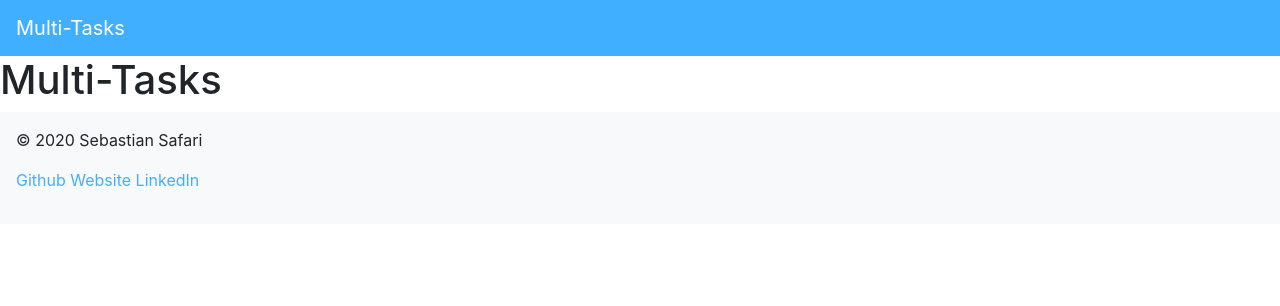
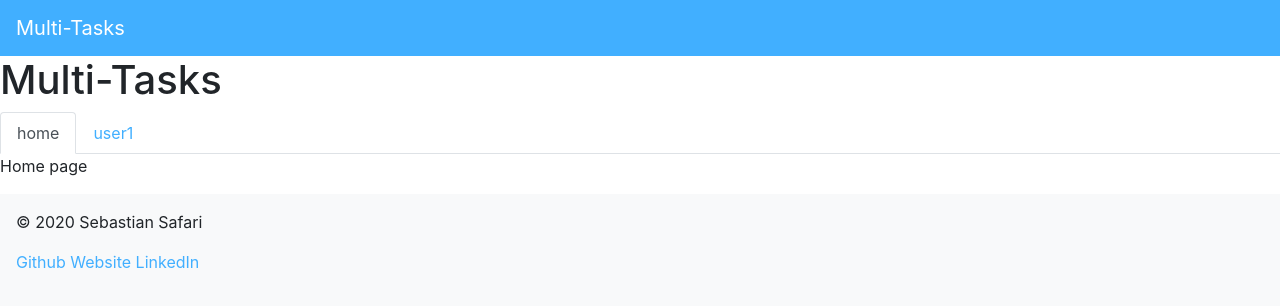
Before and after one commit to ssebs/multitasks, a React (Create React App) app: page / in a window 1280 px wide. Shown: the top 306 px of the page. Built offline with nearby package versions, Linux system fonts and the light colour scheme.

Commit message:
basic tabs

```diff
--- a/src/App.jsx
+++ b/src/App.jsx
@@ -1,12 +1,14 @@
 import React from 'react'
 import Header from './components/Header'
 import Footer from './components/Footer'
+import TabMgr from './components/TabMgr'
 
 const App = () => {
     return (
         <div>
             <Header/>
             <h1>Multi-Tasks</h1>
+            <TabMgr/>
             <Footer />
         </div>
     )
--- /dev/null
+++ b/src/components/TabMgr.jsx
@@ -0,0 +1,20 @@
+import React, { useState } from 'react'
+import { Tabs, Tab } from 'react-bootstrap'
+
+const TabMgr = () => {
+    const [tabKey, setTabKey] = useState("home")
+    return (
+        <div>
+            <Tabs activeKey={tabKey} id="tabs" onSelect={k => setTabKey(k)}>
+                <Tab eventKey="home" title="home">
+                    <p>Home page</p>
+                </Tab>
+                <Tab eventKey="user1" title="user1">
+                    <p>User 1</p>
+                </Tab>
+            </Tabs>
+        </div>
+    )
+}
+
+export default TabMgr
```
